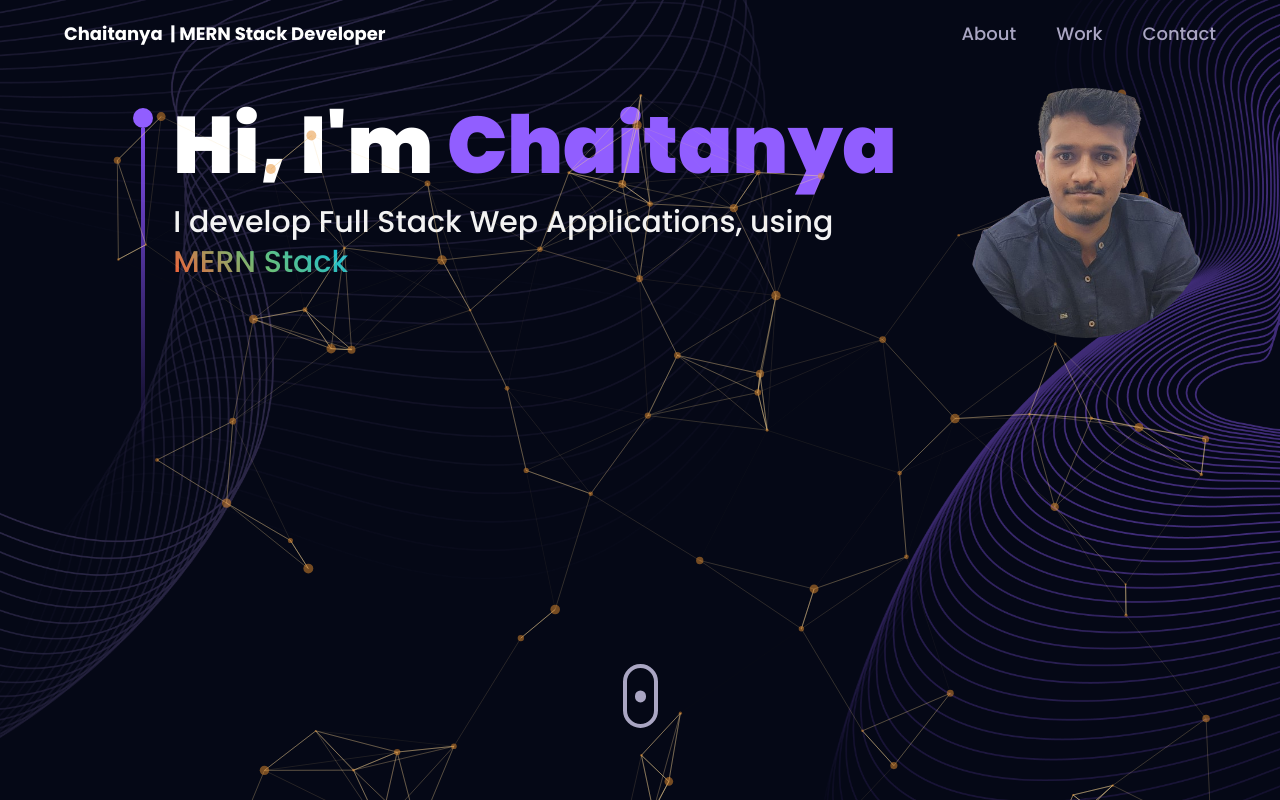
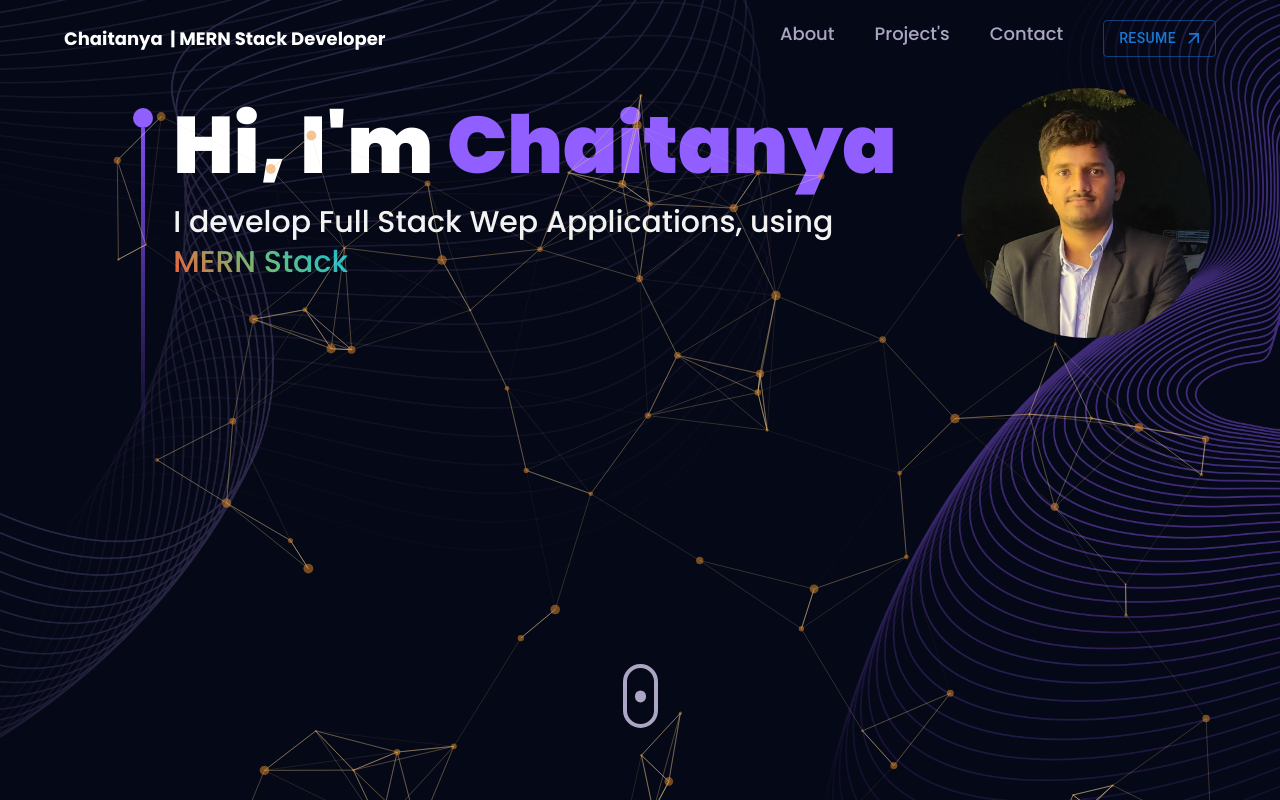
Before and after one commit to Chaitanya-05/portfolio-v2, a React (Create React App) app: page / in a window 1280 px wide. Shown: the top 800 px of the page. Built offline with nearby package versions, Linux system fonts and the light colour scheme.

Commit message:
latest update

```diff
--- a/src/components/Contact.jsx
+++ b/src/components/Contact.jsx
@@ -7,6 +7,22 @@ import { Button } from "@mui/material";
 import { Email, LinkedIn, GitHub, ArrowOutward } from "@mui/icons-material";
 
 const Contact = () => {
+  const downloadAndOpen = (e) => {
+    e.preventDefault(); // Prevent the default anchor behavior
+
+    // Open the PDF in a new tab
+    window.open('https://drive.google.com/file/d/11x4580XAC-T1B6hRk5c6Rbo6WWk9Pt9L/view?usp=sharing', '_blank');
+
+    // Trigger the download
+    const downloadLink = document.createElement('a');
+    downloadLink.href = 'https://drive.google.com/uc?export=download&id=11x4580XAC-T1B6hRk5c6Rbo6WWk9Pt9L';
+    downloadLink.download = ''; // Optional: specify a filename
+    document.body.appendChild(downloadLink); // Append the link to the body
+    downloadLink.click(); // Trigger the download
+    document.body.removeChild(downloadLink); // Remove the link after downloading
+  };
+
+
   return (
     <>
       <div className="flex flex-col-reverse gap-10 overflow-hidden md:mt-12 md:flex-row ">
@@ -69,7 +85,7 @@ const Contact = () => {
             target="_blank"
             rel="noopener noreferrer"
             href="https://drive.google.com/file/d/11x4580XAC-T1B6hRk5c6Rbo6WWk9Pt9L/view?usp=sharing"
-            download
+            onClick={downloadAndOpen}
           >
             <Button variant="outlined" endIcon={<ArrowOutward />}>
               Resume
--- a/src/components/Hero.jsx
+++ b/src/components/Hero.jsx
@@ -40,7 +40,7 @@ const Hero = () => {
         >
           <Avatar
             alt="my image"
-            src="./myImage1.png"
+            src="./myImage1.jpeg"
             sx={
               !isSmallScreen
                 ? { width: 250, height: 250 }
--- a/src/components/Navbar.jsx
+++ b/src/components/Navbar.jsx
@@ -3,11 +3,32 @@ import { Link } from "react-router-dom";
 
 import { styles } from "../styles";
 import { navLinks } from "../constants";
+import { ArrowOutward } from "@mui/icons-material";
+import { Button } from "@mui/material";
 
 const Navbar = () => {
   const [active, setActive] = useState("");
   const [toggle, setToggle] = useState(false);
   const [scrolled, setScrolled] = useState(false);
+
+  const downloadAndOpen = (e) => {
+    e.preventDefault(); // Prevent the default anchor behavior
+
+    // Open the PDF in a new tab
+    window.open(
+      "https://drive.google.com/file/d/11x4580XAC-T1B6hRk5c6Rbo6WWk9Pt9L/view?usp=sharing",
+      "_blank",
+    );
+
+    // Trigger the download
+    const downloadLink = document.createElement("a");
+    downloadLink.href =
+      "https://drive.google.com/uc?export=download&id=11x4580XAC-T1B6hRk5c6Rbo6WWk9Pt9L";
+    downloadLink.download = ""; // Optional: specify a filename
+    document.body.appendChild(downloadLink); // Append the link to the body
+    downloadLink.click(); // Trigger the download
+    document.body.removeChild(downloadLink); // Remove the link after downloading
+  };
 
   useEffect(() => {
     const handleScroll = () => {
@@ -41,7 +62,6 @@ const Navbar = () => {
             window.scrollTo(0, 0);
           }}
         >
-
           <p className="flex cursor-pointer text-[18px] font-bold text-white ">
             Chaitanya &nbsp;
             <span className="hidden sm:block"> | MERN Stack Developer</span>
@@ -60,6 +80,18 @@ const Navbar = () => {
               <a href={`#${nav.id}`}>{nav.title}</a>
             </li>
           ))}
+          <li>
+              <a
+                target="_blank"
+                rel="noopener noreferrer"
+                href="https://drive.google.com/file/d/11x4580XAC-T1B6hRk5c6Rbo6WWk9Pt9L/view?usp=sharing"
+                onClick={downloadAndOpen}
+              >
+                <Button variant="outlined" endIcon={<ArrowOutward />}>
+                  Resume
+                </Button>
+              </a>
+            </li>
         </ul>
 
         <div className="flex flex-1 items-center justify-end sm:hidden">
@@ -94,7 +126,20 @@ const Navbar = () => {
                   <a href={`#${nav.id}`}>{nav.title}</a>
                 </li>
               ))}
+              <div>
+              <a
+                target="_blank"
+                rel="noopener noreferrer"
+                href="https://drive.google.com/file/d/11x4580XAC-T1B6hRk5c6Rbo6WWk9Pt9L/view?usp=sharing"
+                onClick={downloadAndOpen}
+              >
+                <Button variant="outlined" endIcon={<ArrowOutward />}>
+                  Resume
+                </Button>
+              </a>
+            </div>
             </ul>
+
           </div>
         </div>
       </div>
--- a/src/constants/index.js
+++ b/src/constants/index.js
@@ -41,7 +41,7 @@ const navLinks = [
   },
   {
     id: "work",
-    title: "Work",
+    title: "Project's",
   },
   {
     id: "contact",
```
Also changed, not shown: public/myImage1.jpeg (added).
